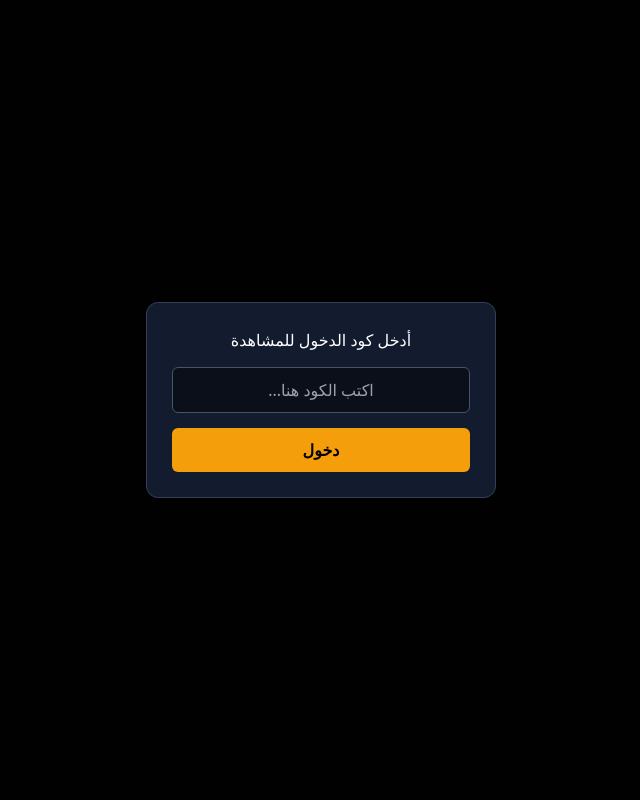
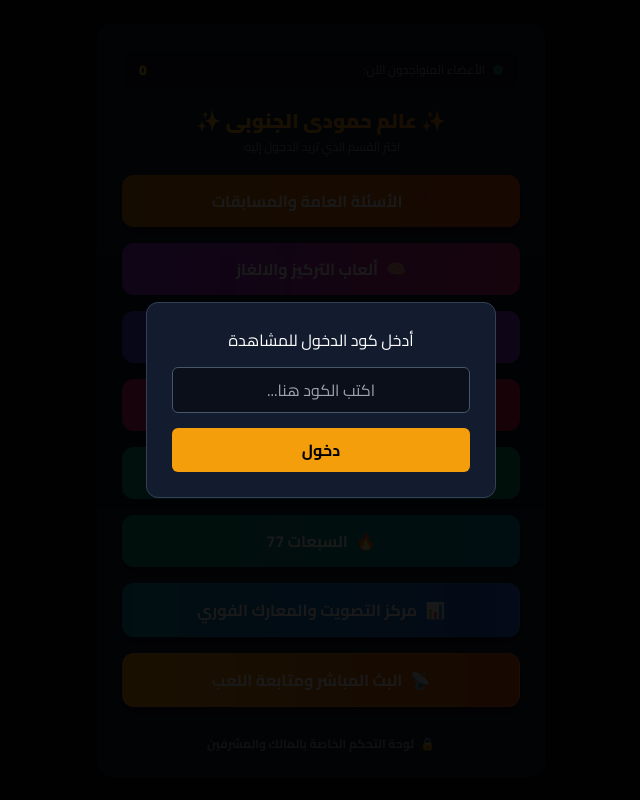
Before and after one commit to ans898ycreator/al-janoubi, a Flask app: page / in a window 1280 px wide. Shown: the whole page, without its empty margins (319-959 px from the left). Run offline with Flask 3, Linux system fonts and the light colour scheme; some libraries are stand-ins or nearby versions.

Commit message:
Add files via upload

```diff
--- a/templates/index.html
+++ b/templates/index.html
@@ -3,21 +3,87 @@
 <head>
     <meta charset="UTF-8">
     <meta name="viewport" content="width=device-width, initial-scale=1.0">
-    <title>متجر وسيشن البصرة</title>
-    <!-- استيراد تايليند سي إس إس وتصميم الأصفاد -->
+    <title>عالم حمودي الجنوبي</title>
     <script src="https://cdn.tailwindcss.com"></script>
-    <script src="https://cdnjs.cloudflare.com/ajax/libs/socket.io/4.0.1/socket.io.js"></script>
+    <link href="https://fonts.googleapis.com/css2?family=Cairo:wght@400;700;900&display=swap" rel="stylesheet">
+    <style>body { font-family: 'Cairo', sans-serif; }</style>
 </head>
 <body class="bg-[#0b0f19] text-white min-h-screen p-4 flex flex-col items-center justify-center">
 
-    <!-- محتوى الصفحة الرئيسي الخاص بك -->
-    <div class="text-center">
-        <h1 class="text-3xl font-bold mb-4">لوحة التحكم والتحكم باللعبة</h1>
-        <p class="text-gray-400 mb-6">عدد المشاهدين المتصلين: <span id="viewer-count" class="text-amber-400 font-bold">0</span></p>
+    <div class="w-full max-w-md bg-[#131b2e] border border-slate-800 rounded-2xl p-6 shadow-2xl flex flex-col gap-4 text-center">
 
-        <!-- أزرار أو عناصر التجربة -->
-        <div class="space-x-4 space-x-reverse">
-            <button onclick="triggerAction()" class="bg-amber-500 text-black px-6 py-2 rounded-lg font-bold hover:bg-amber-400">تنفيذ حركة</button>
+        <!-- مؤشر عدد المشاهدين المتصلين لحظياً -->
+        <div class="flex items-center justify-between bg-slate-900/80 border border-slate-800 rounded-xl px-4 py-2.5 shadow-inner">
+            <span class="text-xs text-slate-400 flex items-center gap-2">
+                <span class="w-2.5 h-2.5 rounded-full bg-emerald-500 animate-pulse"></span>
+                الأعضاء المتواجدون الآن:
+            </span>
+            <span id="viewer-count" class="text-amber-400 font-black text-sm">0</span>
+        </div>
+
+        <!-- الترويسة -->
+        <div class="flex flex-col gap-1 mb-1">
+            <h1 class="text-xl font-black text-transparent bg-clip-text bg-gradient-to-r from-amber-400 to-orange-500">
+                ✨ عالم حمودي الجنوبي ✨
+            </h1>
+            <p class="text-xs text-slate-400">اختر القسم الذي تريد الدخول إليه:</p>
+        </div>
+
+        <!-- الأقسام الرئيسية -->
+        <a href="/questions" class="w-full bg-gradient-to-r from-amber-600 to-orange-600 hover:from-amber-500 hover:to-orange-500 text-white font-bold py-3.5 px-6 rounded-xl shadow-lg transition-all duration-300 flex items-center justify-center gap-2">
+            <span>❓</span> الأسئلة العامة والمسابقات
+        </a>
+
+        <a href="/random" class="w-full bg-gradient-to-r from-purple-600 to-pink-600 hover:from-purple-500 hover:to-pink-500 text-white font-bold py-3.5 px-6 rounded-xl shadow-lg transition-all duration-300 flex items-center justify-center gap-2">
+            <span>🧠</span> ألعاب التركيز والالغاز
+        </a>
+
+        <a href="/ruligs" class="w-full bg-gradient-to-r from-indigo-600 to-purple-600 hover:from-indigo-500 hover:to-purple-500 text-white font-bold py-3.5 px-6 rounded-xl shadow-lg transition-all duration-300 flex items-center justify-center gap-2">
+            <span>🎲</span> قسم الأحكام والتحديات
+        </a>
+
+        <a href="/confess" class="w-full bg-gradient-to-r from-pink-600 to-rose-600 hover:from-pink-500 hover:to-rose-500 text-white font-bold py-3.5 px-6 rounded-xl shadow-lg transition-all duration-300 flex items-center justify-center gap-2">
+            <span>🪑</span> قسم كرسي الاعتراف
+        </a>
+
+        <a href="/dice" class="w-full bg-gradient-to-r from-teal-600 to-emerald-600 hover:from-teal-500 hover:to-emerald-500 text-white font-bold py-3.5 px-6 rounded-xl shadow-lg transition-all duration-300 flex items-center justify-center gap-2">
+            <span>🎯</span> نرد الحظ
+        </a>
+
+        <a href="/sevens" class="w-full bg-gradient-to-r from-emerald-600 to-cyan-600 hover:from-emerald-500 hover:to-cyan-500 text-white font-bold py-3.5 px-6 rounded-xl shadow-lg transition-all duration-300 flex items-center justify-center gap-2">
+            <span>🔥</span> السبعات 77
+        </a>
+
+        <a href="/vote" class="w-full bg-gradient-to-r from-cyan-600 to-blue-600 hover:from-cyan-500 hover:to-blue-500 text-white font-bold py-3.5 px-6 rounded-xl shadow-lg transition-all duration-300 flex items-center justify-center gap-2 border border-cyan-400/30">
+            <span>📊</span> مركز التصويت والمعارك الفوري
+        </a>
+
+        <!-- زر فتح نافذة البث المباشر -->
+        <button onclick="toggleLiveStream()" class="w-full bg-gradient-to-r from-amber-500 to-orange-600 hover:from-amber-400 hover:to-orange-500 text-white font-bold py-3.5 px-6 rounded-xl shadow-lg transition-all duration-300 flex items-center justify-center gap-2 border border-amber-400/30 cursor-pointer">
+            <span>📡</span> البث المباشر ومتابعة اللعب
+        </button>
+
+        <!-- لوحة التحكم -->
+        <div class="pt-2 border-t border-slate-800/80 mt-1">
+            <a href="/login" class="text-xs text-slate-400 hover:text-amber-400 transition-colors flex items-center justify-center gap-1.5 font-bold">
+                <span>🔒</span> لوحة التحكم الخاصة بالمالك والمشرفين
+            </a>
+        </div>
+
+    </div>
+
+    <!-- نافذة البث المباشر المنبثقة -->
+    <div id="live-stream-modal" class="hidden fixed inset-0 bg-slate-950/80 backdrop-blur-sm z-50 flex items-center justify-center p-4">
+        <div class="bg-[#131b2e] border border-amber-500/40 rounded-2xl p-6 max-w-md w-full shadow-2xl relative text-center flex flex-col gap-4">
+            <h3 class="text-lg font-bold text-amber-400">📡 لوحة البث والنشاط الحي</h3>
+
+            <div id="live-stream-content" class="bg-[#0b0f19] p-4 rounded-xl border border-slate-800 text-xs text-slate-300 min-h-[120px] flex flex-col justify-center items-center gap-2">
+                <span class="text-slate-500">في انتظار بدء الألعاب والتحركات...</span>
+            </div>
+
+            <button onclick="toggleLiveStream()" class="bg-red-600 hover:bg-red-500 text-white font-bold py-2 px-6 rounded-xl transition text-xs cursor-pointer">
+                إغلاق النافذة
+            </button>
         </div>
     </div>
 
@@ -31,14 +97,19 @@
         </div>
     </div>
 
+    <!-- مكتبة السوكيت -->
+    <script src="https://cdnjs.cloudflare.com/ajax/libs/socket.io/4.0.1/socket.io.js"></script>
     <script>
-        // تقدر تغير الكود من هنا باللي يعجبك وتدزه للمشاهدين
-        const correctCode = "313";
+        const correctCode = "313"; // تقدر تغير الكود من هنا وقت ما تعجبك
         const isOwner = localStorage.getItem('is_admin_host') === 'true';
 
-        // إذا كنت أنت المضيف، نخفي نافذة الكود فوراً
         if (isOwner) {
             document.getElementById('code-modal').style.display = 'none';
+        }
+
+        function toggleLiveStream() {
+            const modal = document.getElementById('live-stream-modal');
+            modal.classList.toggle('hidden');
         }
 
         function checkViewerCode() {
@@ -46,7 +117,7 @@
             if (userInput === correctCode) {
                 document.getElementById('code-modal').style.display = 'none';
 
-                // قفل العناصر تماماً عن المشاهد
+                // قفل كل الأزرار والعناصر عن المشاهد
                 document.querySelectorAll('button, input, select, textarea, a, form, [onclick]').forEach(el => {
                     if(el.id !== 'viewer-code-input') {
                         el.removeAttribute('href');
@@ -68,11 +139,13 @@
                 if (sessionStorage.getItem('viewer_authenticated') === 'true') {
                     document.getElementById('code-modal').style.display = 'none';
                     document.querySelectorAll('button, input, select, textarea, a, form, [onclick]').forEach(el => {
-                        el.removeAttribute('href');
-                        el.removeAttribute('onclick');
-                        el.style.pointerEvents = 'none';
-                        el.style.opacity = '0.6';
-                        el.style.cursor = 'not-allowed';
+                        if(el.id !== 'viewer-code-input') {
+                            el.removeAttribute('href');
+                            el.removeAttribute('onclick');
+                            el.style.pointerEvents = 'none';
+                            el.style.opacity = '0.6';
+                            el.style.cursor = 'not-allowed';
+                        }
                     });
                 }
             }
@@ -80,28 +153,22 @@
 
         const socket = io();
 
-        // تحديث عداد المشاهدين
         socket.on('update_viewers', function(data) {
             const counter = document.getElementById('viewer-count');
-            if (counter) {
-                counter.innerText = data.count;
+            if (counter) counter.innerText = data.count;
+        });
+
+        socket.on('broadcast_state', function(data) {
+            console.log("تحديث الحالة:", data);
+            const content = document.getElementById('live-stream-content');
+            if (content && data.text) {
+                content.innerHTML = `<p class="text-amber-400">${data.text}</p>`;
             }
         });
 
-        // استقبال الحالة العامة وتحديث الواجهة عند المشاهد
-        socket.on('broadcast_state', function(data) {
-            console.log("تحديث الحالة:", data);
-        });
-
-        // استقبال الحركات الفورية للمضيف
         socket.on('update_view', function(data) {
             console.log("حركة المضيف:", data);
-            alert("تم تنفيذ حركة من المضيف!");
         });
-
-        function triggerAction() {
-            socket.emit('player_action', { type: 'click_action', message: 'تم الضغط من المضيف' });
-        }
     </script>
 </body>
 </html>
```
